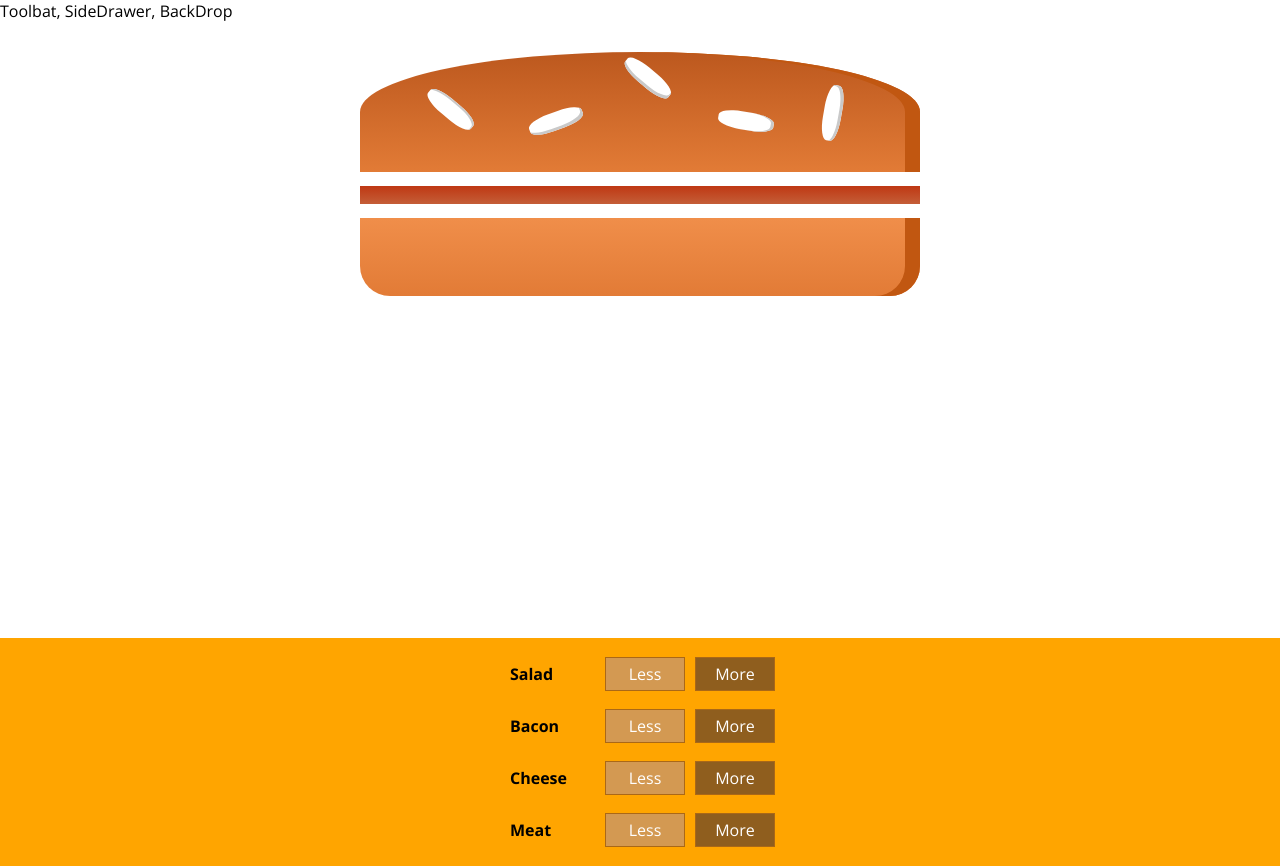
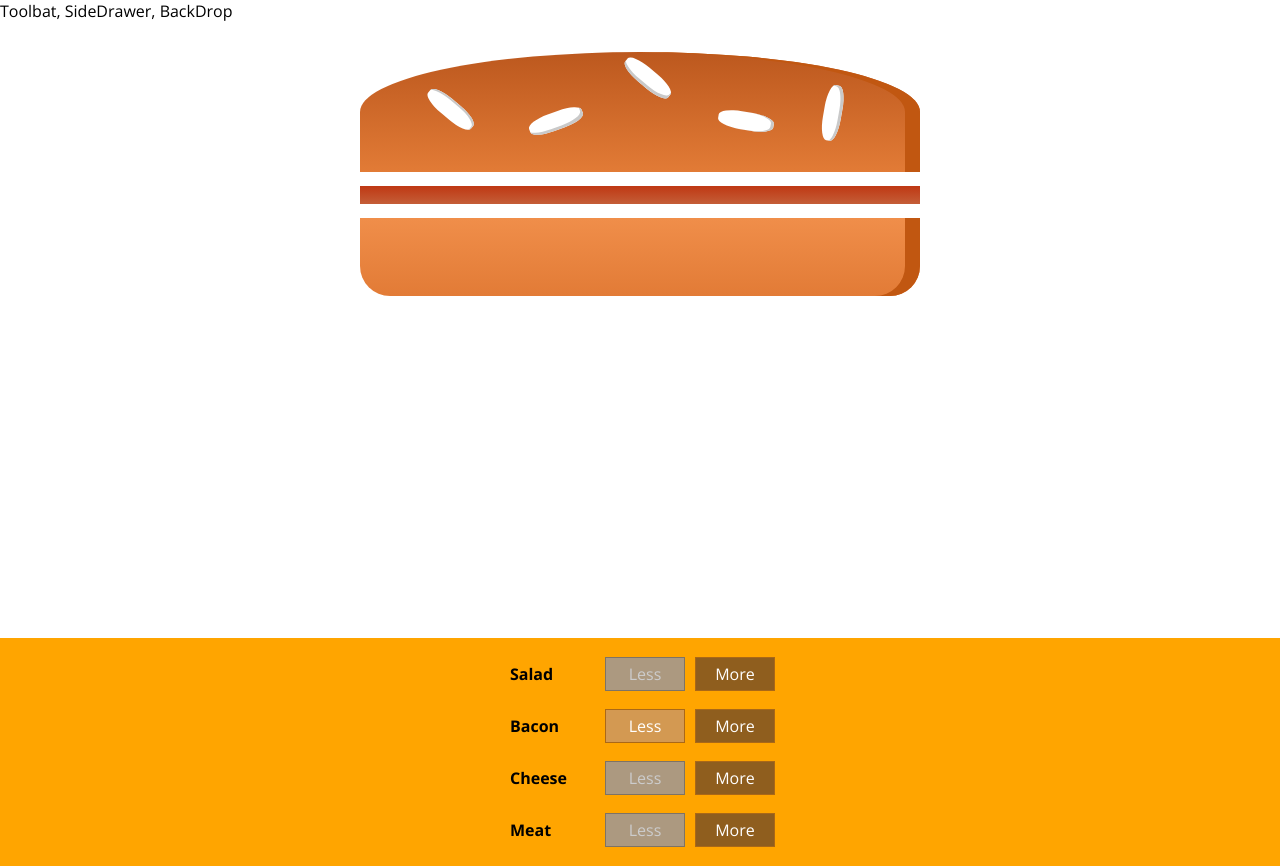
Before and after one commit to Imseriious/Burger-App, a React (Create React App) app: page / in a window 1280 px wide. Built offline with nearby package versions, Linux system fonts and the light colour scheme.

Commit message:
disable buttons

```diff
--- a/src/components/Burger/BuildControls/BuildControl/BuildControl.js
+++ b/src/components/Burger/BuildControls/BuildControl/BuildControl.js
@@ -4,7 +4,7 @@ import classes from './BuildControl.module.css';
 const buildControl = (props) => (
     <div className={classes.BuildControl}>
         <div className={classes.Label}>{props.label}</div>
-        <button className={classes.Less} onClick={props.removed}>Less</button>
+        <button className={classes.Less} onClick={props.removed} disabled={props.disable}>Less</button>
         <button className={classes.More} onClick={props.added}>More</button>
     </div>
 
--- a/src/components/Burger/BuildControls/BuildControls.js
+++ b/src/components/Burger/BuildControls/BuildControls.js
@@ -18,7 +18,8 @@ const buildControls = (props) => (
                 key={ctrl.label}
                 label = {ctrl.label}
                 added={() => props.ingredientAdded(ctrl.type)}
-                removed={() => props.ingredientRemoved(ctrl.type)}/>
+                removed={() => props.ingredientRemoved(ctrl.type)}
+                disable = {props.disable[ctrl.type]}/>
         ))}
     </div>
 );
--- a/src/containers/BurgerBuilder/BurgerBuilder.js
+++ b/src/containers/BurgerBuilder/BurgerBuilder.js
@@ -42,9 +42,9 @@ class BurgerBuilder extends Component {
 
     }
 
-    removeIngredientHandler = (type) => {
+    removeIngredientHandler = (type) => { //Same logic as above but with extraction
         const oldCount = this.state.ingredients[type];
-        if (oldCount <= 0) {
+        if (oldCount <= 0) { //If the oldCount is less or equal 0 we just return nothing so we dont get an error
             return;
         }
         const updatedCount = oldCount -1;
@@ -59,11 +59,18 @@ class BurgerBuilder extends Component {
     }
 
     render() {
+        const disableInfo = {
+            ...this.state.ingredients
+        };
+        for (let key in disableInfo) {
+            disableInfo[key] = disableInfo[key] <= 0;
+        }
         return(
             <Aux>
                 <Burger ingredients={this.state.ingredients} />
                 <BuildControls
-                    ingredientAdded={this.addIngredientHandler} ingredientRemoved={this.removeIngredientHandler} />
+                    ingredientAdded={this.addIngredientHandler} ingredientRemoved={this.removeIngredientHandler}
+                    disable = {disableInfo}/>
             </Aux>
         );
     }
```
